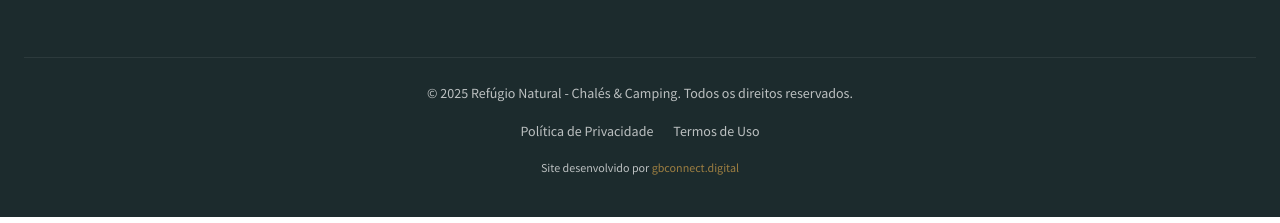
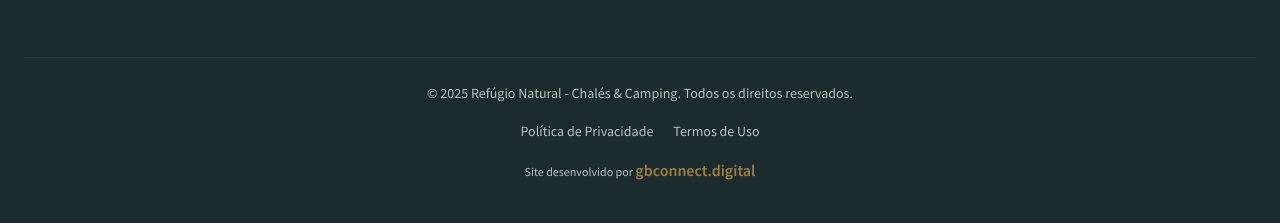
Before and after one commit to gabrielabade/camping, a plain HTML site: page index.html in a window 1280 px wide. Shown: the part 7345-7568 px from the top of the page. Drawn offline with nearby package versions, Linux system fonts and the light colour scheme.

Commit message:
style: aumentar tamanho e peso da fonte do link "desenvolvido por" no rodapé

```diff
--- a/styles.css
+++ b/styles.css
@@ -2729,6 +2729,8 @@ footer::before {
 
 .desenvolvido-por a {
   color: var(--cor-secundaria);
+  font-size: 16px;
+  font-weight: 600;
   position: relative;
   transition: all 0.3s ease;
 }
```
